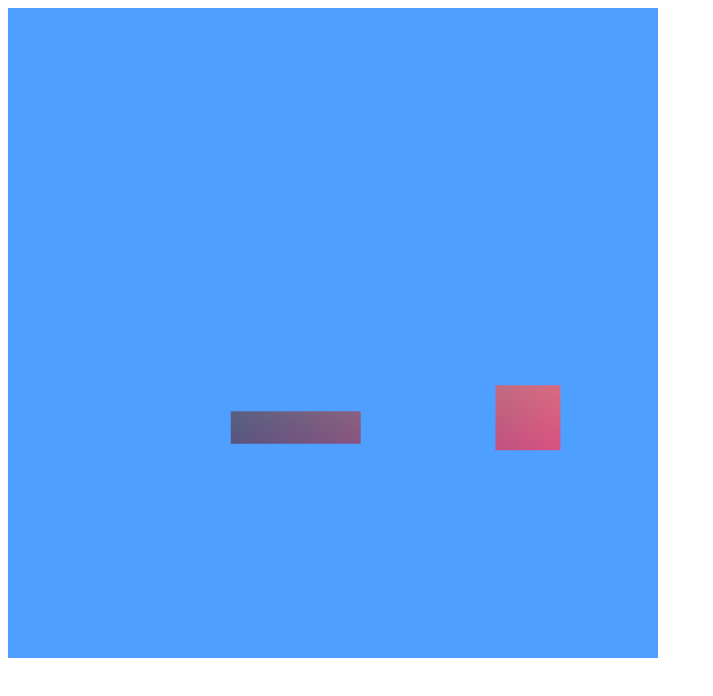
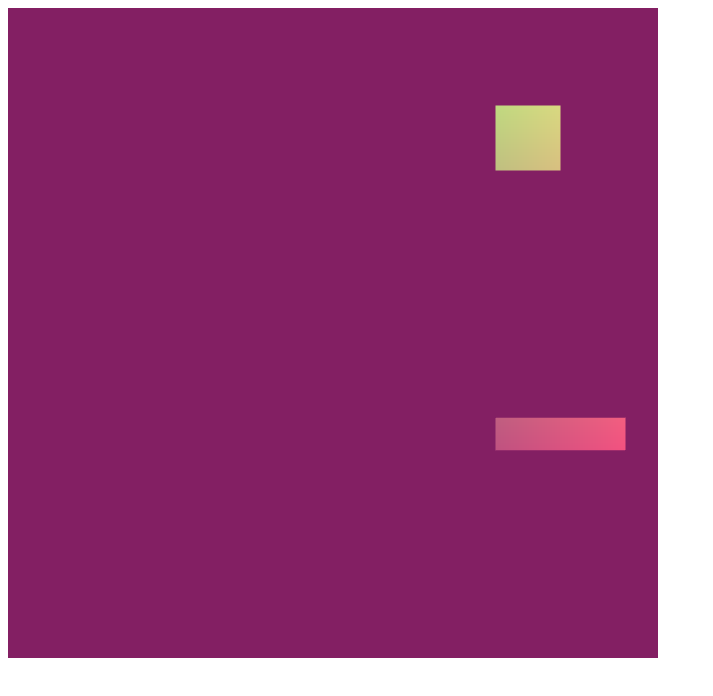
Before and after one commit to vosamoilenko/TetrisWebGL, a plain HTML site: page index.html in a window 1280 px wide. Shown: the whole page, without its empty margins (0-713 px from the left). Drawn offline with Linux system fonts and the light colour scheme.

Commit message:
Draw background as shape
Added program for background to adding textures

```diff
--- a/glManager.js
+++ b/glManager.js
@@ -2,6 +2,7 @@ class GLManager {
   constructor() {
     this.then = 0
     this.shapes = []
+    this.programs = []
     this.unitSize = 0.1;
     this.transformation = {
       translation: (tx, ty) => {
--- a/main.js
+++ b/main.js
@@ -11,7 +11,6 @@ function main() {
 
 function initScene() {
   setEventListner()
-  glManager.transformation.rotation()
   const canvas = document.querySelector('#glCanvas');
   glManager.gl = canvas.getContext('webgl');
   var gl = glManager.gl
@@ -21,26 +20,45 @@ function initScene() {
     return;
   }
   // TODO: fix
+
   const vShader = createShader(gl, gl.VERTEX_SHADER, vsSource)
   const fShader = createShader(gl, gl.FRAGMENT_SHADER, fsSource)
+  const vBShader = createShader(gl, gl.VERTEX_SHADER, vsBSource)
+  const fBShader = createShader(gl, gl.FRAGMENT_SHADER, fsBSource)
 
-  glManager.program = gl.createProgram();
-  var program = glManager.program
+  glManager.programs[0] = gl.createProgram(); // bacgkround program
   checkGlError(gl)
 
-  gl.attachShader(program, vShader); // bind shader
-  gl.attachShader(program, fShader);
-  gl.linkProgram(program); // link them all together
+  gl.attachShader(glManager.programs[0], vBShader); // bind shader
+  gl.attachShader(glManager.programs[0], fBShader);
+  gl.linkProgram(glManager.programs[0]); // link them all togethe
 
-  if (!gl.getProgramParameter(program, gl.LINK_STATUS)) {
+  if (!gl.getProgramParameter(glManager.programs[0], gl.LINK_STATUS)) {
     var info = gl.getProgramInfoLog(program);
     throw 'Could not compile WebGL program. \n\n' + info;
   }
 
+  glManager.positionBAttributeLocation = gl.getAttribLocation(glManager.programs[0], "aposition");
+
+  var background = new Shape(-1, -1, 2.0)
+  background.positionBuffer = gl.createBuffer()
+  gl.bindBuffer(gl.ARRAY_BUFFER, background.positionBuffer)
+  setBackgroundVerticies(background.origin.x,background.origin.y)
+
+  glManager.background = background
+
+  //////////////////////////////////////////////////////////////
+
+  glManager.programs[1] = gl.createProgram(); // components program
+  checkGlError(gl)
+
+  gl.attachShader(glManager.programs[1], vShader); // bind shader
+  gl.attachShader(glManager.programs[1], fShader);
+  gl.linkProgram(glManager.programs[1]); // link them all together
+
   // getting attr reference (index)
-  glManager.positionAttributeLocation = gl.getAttribLocation(program, "a_position");
-  glManager.matrixUniformLocation = gl.getUniformLocation(program, "u_matrix")
-
+  glManager.positionAttributeLocation = gl.getAttribLocation(glManager.programs[1], "a_position");
+  glManager.matrixUniformLocation = gl.getUniformLocation(glManager.programs[1], "u_matrix")
 
   var u1x4 = new Shape(0, 0, glManager.unitSize)
   var u2x2 = new Shape(0, 0, glManager.unitSize)
@@ -55,24 +73,37 @@ function initScene() {
 
   glManager.shapes.push(u2x2)
   glManager.shapes.push(u1x4)
+
 }
 
 function drawScene(now) {
-  var gl = glManager.gl
-  var program = glManager.program
-  var positionAttributeLocation = glManager.positionAttributeLocation
-
-  gl.viewport(0,0,gl.canvas.width,gl.canvas.height)
-
-  gl.clearColor(78/255.0,159/255.0,255/255.0,1.0)
-  gl.clear(gl.COLOR_BUFFER_BIT || gl.COLOR_DEPTH_BIT)
-
-  gl.useProgram(program)
-
+  // get delta
   let delta = (now - glManager.then) * 0.001
   let dAngle = delta * dps
   let distance = 0.5 * delta
   glManager.then = now
+
+  var gl = glManager.gl
+  var positionAttributeLocation = glManager.positionAttributeLocation
+
+  gl.viewport(0,0,gl.canvas.width,gl.canvas.height)
+  gl.clearColor(78/255.0,159/255.0,255/255.0,1.0)
+  gl.clear(gl.COLOR_BUFFER_BIT || gl.COLOR_DEPTH_BIT)
+
+
+  // drawing background
+  gl.useProgram(glManager.programs[0])
+
+  gl.enableVertexAttribArray(glManager.positionBAttributeLocation)
+  gl.bindBuffer(gl.ARRAY_BUFFER, glManager.background.positionBuffer)
+
+  gl.vertexAttribPointer(
+    glManager.positionBAttributeLocation, 2,
+    gl.FLOAT, false, 0, 0
+  );
+  gl.drawArrays(gl.TRIANGLES, 0, 6)
+
+  gl.useProgram(glManager.programs[1])
 
   for (let shape of glManager.shapes) {
     ///////////////////////////// Translation
--- a/primitivesGeometry.js
+++ b/primitivesGeometry.js
@@ -5,8 +5,7 @@ function set1x4PrimitiveVerticies(_x ,_y, unitStep) {
   var x = _x
   var y = _y
 
-
-  var positions = [];
+  var positions = []
   positions = unitBlock(x, y, step)
   positions = positions.concat(unitBlock(x + step, y, step))
   positions = positions.concat(unitBlock(x + (step + step), y, step))
@@ -14,7 +13,6 @@ function set1x4PrimitiveVerticies(_x ,_y, unitStep) {
 
   gl.bufferData(gl.ARRAY_BUFFER, new Float32Array(positions), gl.STATIC_DRAW)
 }
-
 // set a 2x2 block
 function set2x2PrimitiveVerticies(_x, _y, unitStep) {
   var gl = glManager.gl
@@ -22,7 +20,7 @@ function set2x2PrimitiveVerticies(_x, _y, unitStep) {
   var x = _x
   var y = _y
 
-  var positions = [];
+  var positions = []
   positions = unitBlock(x ,y, step)
   positions = positions.concat(unitBlock(x, y + step, step))
   positions = positions.concat(unitBlock(x + step, y, step))
@@ -30,3 +28,15 @@ function set2x2PrimitiveVerticies(_x, _y, unitStep) {
 
   gl.bufferData(gl.ARRAY_BUFFER, new Float32Array(positions), gl.STATIC_DRAW)
 }
+
+function setBackgroundVerticies(_x, _y) {
+  var gl = glManager.gl
+  var step = 2.0
+  var x = _x
+  var y = _y
+
+  var positions = []
+  positions = unitBlock(x ,y, step)
+
+  gl.bufferData(gl.ARRAY_BUFFER, new Float32Array(positions), gl.STATIC_DRAW)
+}
--- a/shaders.js
+++ b/shaders.js
@@ -2,7 +2,6 @@
 // shader progt must have main function
 // gl_Position - special vertix shaders var responses
 // for position setting
-
 const vsSource = `
   attribute vec2 a_position;
   varying vec4 v_color;
@@ -17,8 +16,6 @@ const vsSource = `
   }
 `;
 
-
-
 // fShader hasn't precision
 // we need to define it
 // highp || mediump || ..
@@ -32,3 +29,19 @@ const fsSource = `
     gl_FragColor = v_color;
   }
 `;
+
+///////////////// BG Shaders
+const vsBSource = `
+  attribute vec2 aposition;
+  varying vec4 vcolor;
+  void main() {
+    gl_Position = vec4(aposition,0,1);
+  }
+`;
+const fsBSource = `
+  precision mediump float;
+
+  void main() {
+    gl_FragColor = vec4(131.0/255.0,31.0/255.0,99.0/255.0,1.0);
+  }
+`;
```
Also changed, not shown: index.html (+0 -2 lines).
